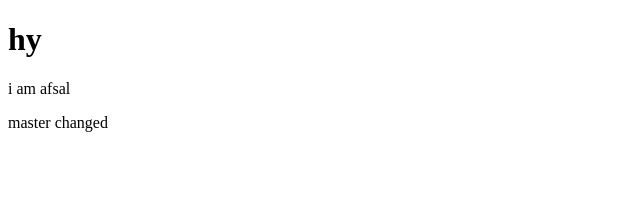
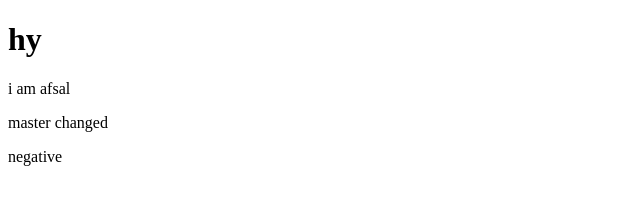
Before and after one commit to Afi-THEdeveloper/gitStudies, a plain HTML site: page index.html in a window 1280 px wide. Shown: the full height of the page, 0-640 px from the left. Drawn offline with Linux system fonts and the light colour scheme.

Commit message:
negative answer

```diff
--- a/index.html
+++ b/index.html
@@ -9,5 +9,6 @@
     <h1>hy</h1>
     <p>i am afsal</p>
     <p>master changed</p>
+    <p>negative</p>
 </body>
 </html>
```
